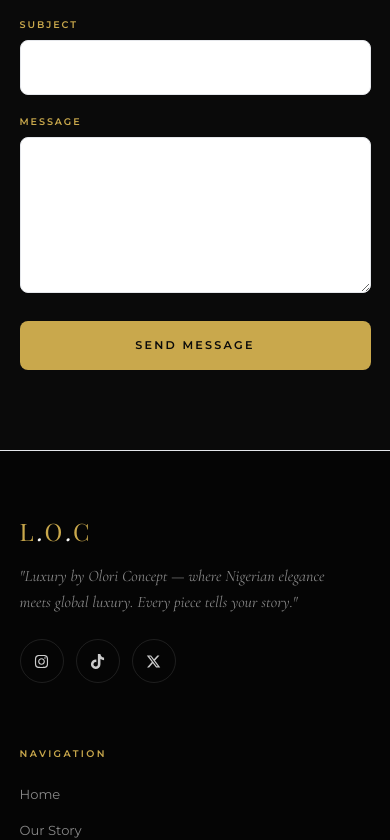
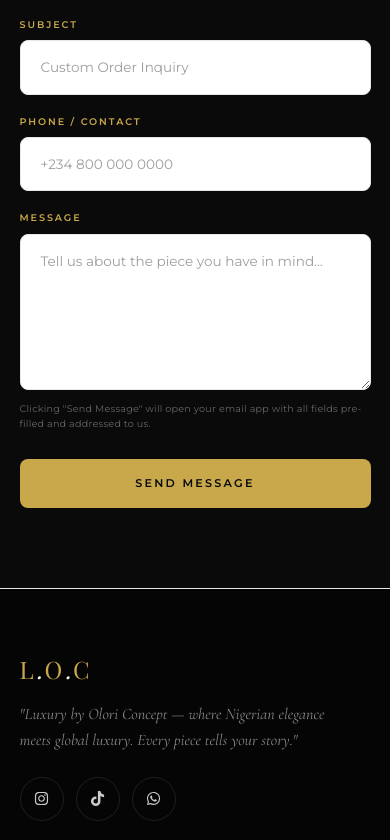
Before and after one commit to OloriNifemi/Loc-Jewelry-store, a React (Vite) app: page /contact in a window 390 px wide. Shown: the part 1446-2286 px from the top of the page. Built offline with nearby package versions, Linux system fonts and the light colour scheme; a web font is replaced by a local one.

Commit message:
update on mail

```diff
--- a/src/App.jsx
+++ b/src/App.jsx
@@ -1,16 +1,21 @@
-// src/App.jsx
+// App.jsx
 import { Routes, Route, useLocation } from 'react-router-dom'
 import { AnimatePresence, motion } from 'framer-motion'
-
 import Navbar from './components/Navbar.jsx'
 import Footer from './components/Footer.jsx'
-import ScrollToTop from './components/ScrollToTop.jsx'
-
 import Home from './pages/Home.jsx'
 import About from './pages/About.jsx'
 import Products from './pages/Products.jsx'
 import Blog from './pages/Blog.jsx'
 import Contact from './pages/Contact.jsx'
+import ScrollToTop from './components/ScrollToTop.jsx'
+
+const pageTransition = {
+  initial: { opacity: 0, y: 20 },
+  animate: { opacity: 1, y: 0 },
+  exit: { opacity: 0, y: -20 },
+  transition: { duration: 0.5 },
+}
 
 export default function App() {
   const location = useLocation()
@@ -18,20 +23,14 @@ export default function App() {
   return (
     <div className="min-h-screen bg-black text-off-white">
       <Navbar />
-      <ScrollToTop /> {/* ensures every page starts from top */}
+      <ScrollToTop />
 
-      {/* AnimatePresence handles route animations */}
-      <AnimatePresence exitBeforeEnter>
+      <AnimatePresence mode="wait">
         <Routes location={location} key={location.pathname}>
           <Route
             path="/"
             element={
-              <motion.div
-                initial={{ opacity: 0, y: 10 }}
-                animate={{ opacity: 1, y: 0 }}
-                exit={{ opacity: 0, y: -10 }}
-                transition={{ duration: 0.4 }}
-              >
+              <motion.div {...pageTransition}>
                 <Home />
               </motion.div>
             }
@@ -39,12 +38,7 @@ export default function App() {
           <Route
             path="/about"
             element={
-              <motion.div
-                initial={{ opacity: 0, y: 10 }}
-                animate={{ opacity: 1, y: 0 }}
-                exit={{ opacity: 0, y: -10 }}
-                transition={{ duration: 0.4 }}
-              >
+              <motion.div {...pageTransition}>
                 <About />
               </motion.div>
             }
@@ -52,12 +46,7 @@ export default function App() {
           <Route
             path="/products"
             element={
-              <motion.div
-                initial={{ opacity: 0, y: 10 }}
-                animate={{ opacity: 1, y: 0 }}
-                exit={{ opacity: 0, y: -10 }}
-                transition={{ duration: 0.4 }}
-              >
+              <motion.div {...pageTransition}>
                 <Products />
               </motion.div>
             }
@@ -65,12 +54,7 @@ export default function App() {
           <Route
             path="/blog"
             element={
-              <motion.div
-                initial={{ opacity: 0, y: 10 }}
-                animate={{ opacity: 1, y: 0 }}
-                exit={{ opacity: 0, y: -10 }}
-                transition={{ duration: 0.4 }}
-              >
+              <motion.div {...pageTransition}>
                 <Blog />
               </motion.div>
             }
@@ -78,12 +62,7 @@ export default function App() {
           <Route
             path="/contact"
             element={
-              <motion.div
-                initial={{ opacity: 0, y: 10 }}
-                animate={{ opacity: 1, y: 0 }}
-                exit={{ opacity: 0, y: -10 }}
-                transition={{ duration: 0.4 }}
-              >
+              <motion.div {...pageTransition}>
                 <Contact />
               </motion.div>
             }
--- a/src/components/Footer.jsx
+++ b/src/components/Footer.jsx
@@ -1,27 +1,41 @@
-import { Link } from 'react-router-dom'
-import { FaInstagram, FaTiktok, FaXTwitter, FaWhatsapp } from 'react-icons/fa6'
+import { Link } from "react-router-dom";
+import { FaInstagram, FaTiktok, FaWhatsapp } from "react-icons/fa6";
 
-const WA = 'https://wa.me/2349116971778?text=Hi,%20I%20am%20interested%20in%20your%20jewelry'
+const WA =
+  "https://wa.me/2349116971778?text=Hi,%20I%20am%20interested%20in%20your%20jewelry";
 
 export default function Footer() {
   return (
     <footer className="bg-[#050505] border-t border-gold/12 pt-16 pb-8 px-[5vw]">
       <div className="max-w-[1200px] mx-auto grid grid-cols-1 md:grid-cols-3 gap-16 pb-12 border-b border-white/5">
-
         {/* Brand */}
         <div>
-          <Link to="/" className="font-playfair text-2xl tracking-widest text-gold no-underline block mb-4">
-            L<span className="italic text-off-white">.</span>O<span className="italic text-off-white">.</span>C
+          <Link
+            to="/"
+            className="font-playfair text-2xl tracking-widest text-gold no-underline block mb-4"
+          >
+            L<span className="italic text-off-white">.</span>O
+            <span className="italic text-off-white">.</span>C
           </Link>
           <p className="font-cormorant italic text-base text-[#888] leading-relaxed max-w-xs">
-            "Luxury by Olori Concept — where Nigerian elegance meets global luxury. Every piece tells your story."
+            "Luxury by Olori Concept — where Nigerian elegance meets global
+            luxury. Every piece tells your story."
           </p>
           <div className="flex gap-3 mt-6">
-            {[FaInstagram, FaTiktok, FaXTwitter].map((Icon, i) => (
-              <a key={i} href="#"
+            {[
+              { Icon: FaInstagram, link: "https://instagram.com/l.o.c_jewelries" },
+              { Icon: FaTiktok, link: "https://tiktok.com/@l.o.c_jewelries" },
+              { Icon: FaWhatsapp, link: WA },
+            ].map(({ Icon, link }, i) => (
+              <a
+                key={i}
+                href={link}
+                target="_blank"
+                rel="noreferrer"
                 className="w-11 h-11 rounded-full flex items-center justify-center text-[#ccc]
-                           border border-white/10 hover:border-gold hover:text-gold
-                           hover:-translate-y-0.5 transition-all duration-300 no-underline">
+               border border-white/10 hover:border-gold hover:text-gold
+               hover:-translate-y-0.5 transition-all duration-300 no-underline"
+              >
                 <Icon size={15} />
               </a>
             ))}
@@ -34,9 +48,18 @@ export default function Footer() {
             Navigation
           </div>
           <ul className="list-none flex flex-col gap-3">
-            {[['/', 'Home'], ['/about', 'Our Story'], ['/products', 'Collection'], ['/blog', 'Blog'], ['/contact', 'Contact']].map(([to, label]) => (
+            {[
+              ["/", "Home"],
+              ["/about", "Our Story"],
+              ["/products", "Collection"],
+              ["/blog", "Blog"],
+              ["/contact", "Contact"],
+            ].map(([to, label]) => (
               <li key={to}>
-                <Link to={to} className="font-montserrat text-[0.82rem] text-[#888] hover:text-gold transition-colors duration-300 no-underline">
+                <Link
+                  to={to}
+                  className="font-montserrat text-[0.82rem] text-[#888] hover:text-gold transition-colors duration-300 no-underline"
+                >
                   {label}
                 </Link>
               </li>
@@ -51,26 +74,49 @@ export default function Footer() {
           </div>
           <ul className="list-none flex flex-col gap-3">
             <li>
-              <a href={WA} target="_blank" rel="noreferrer"
-                className="font-montserrat text-[0.82rem] text-[#888] hover:text-gold transition-colors duration-300 no-underline flex items-center gap-2">
+              <a
+                href={WA}
+                target="_blank"
+                rel="noreferrer"
+                className="font-montserrat text-[0.82rem] text-[#888] hover:text-gold transition-colors duration-300 no-underline flex items-center gap-2"
+              >
                 <FaWhatsapp size={13} /> +234 911 697 1778
               </a>
             </li>
-            <li className="font-montserrat text-[0.82rem] text-[#888]">Lagos, Nigeria</li>
-            <li><a href={WA} target="_blank" rel="noreferrer" className="font-montserrat text-[0.82rem] text-[#888] hover:text-gold transition-colors no-underline">WhatsApp Us</a></li>
-            <li><a href="#" className="font-montserrat text-[0.82rem] text-[#888] hover:text-gold transition-colors no-underline">Custom Orders</a></li>
+            <li className="font-montserrat text-[0.82rem] text-[#888]">
+              Lagos, Nigeria
+            </li>
+            <li>
+              <a
+                href={WA}
+                target="_blank"
+                rel="noreferrer"
+                className="font-montserrat text-[0.82rem] text-[#888] hover:text-gold transition-colors no-underline"
+              >
+                WhatsApp Us
+              </a>
+            </li>
+            <li>
+              <a
+                href="#"
+                className="font-montserrat text-[0.82rem] text-[#888] hover:text-gold transition-colors no-underline"
+              >
+                Custom Orders
+              </a>
+            </li>
           </ul>
         </div>
       </div>
 
       <div className="max-w-[1200px] mx-auto flex flex-wrap justify-between items-center gap-4 mt-8">
         <span className="font-montserrat text-[0.72rem] text-[#888]">
-          © 2026 Luxury by Olori Concept (L.O.C). All rights reserved. Lagos, Nigeria.
+          © 2026 Luxury by Olori Concept (L.O.C). All rights reserved. Lagos,
+          Nigeria.
         </span>
         <span className="font-montserrat text-[0.6rem] tracking-[0.2em] uppercase text-gold/70">
           ✦ Nigerian Luxury ✦
         </span>
       </div>
     </footer>
-  )
+  );
 }
--- a/src/components/ProductCard.jsx
+++ b/src/components/ProductCard.jsx
@@ -1,21 +1,32 @@
 import { FaWhatsapp } from 'react-icons/fa'
+import { motion } from 'framer-motion'
 
 const WA_BASE = 'https://wa.me/2349116971778?text=Hi,%20I%20am%20interested%20in%20the%20'
 
 export default function ProductCard({ name, category, price, badge, image, height }) {
   const waLink = `${WA_BASE}${encodeURIComponent(name)}`
 
+  const cardVariants = {
+    hidden: { opacity: 0, y: 20 },
+    visible: { opacity: 1, y: 0, transition: { duration: 0.6 } },
+    hover: { scale: 1.03, transition: { duration: 0.3 } }
+  }
+
   return (
-    <div className="group bg-[#1a1a1a] rounded-xl overflow-hidden border border-gold/8
-                    transition-all duration-500 hover:-translate-y-2 lg:w-[350px]
-                    hover:shadow-[0_24px_60px_rgba(0,0,0,0.6),0_0_0_1px_rgba(201,168,76,0.2)]">
-
+    <motion.div
+      className="group bg-[#1a1a1a] rounded-xl overflow-hidden border border-gold/8 transition-all duration-500 lg:w-[350px] hover:shadow-[0_24px_60px_rgba(0,0,0,0.6),0_0_0_1px_rgba(201,168,76,0.2)]"
+      variants={cardVariants}
+      initial="hidden"
+      animate="visible"
+      whileHover="hover"
+    >
       {/* Image */}
       <div className="relative h-80 overflow-hidden">
-        <img
+        <motion.img
           src={image}
           alt={name}
           className={`w-full ${height} object-center transition-transform duration-700 group-hover:scale-105`}
+          whileHover={{ scale: 1.05 }}
         />
         {badge && (
           <span className="absolute top-4 right-4 bg-gold text-black text-[0.55rem] tracking-[0.15em] uppercase font-bold px-2.5 py-1 rounded-sm z-10">
@@ -24,7 +35,7 @@ export default function ProductCard({ name, category, price, badge, image, heigh
         )}
       </div>
 
-      {/* Info — unchanged */}
+      {/* Info */}
       <div className="p-6">
         <div className="font-montserrat text-[0.6rem] tracking-[0.2em] uppercase text-[#888] mb-1.5">
           {category}
@@ -32,18 +43,16 @@ export default function ProductCard({ name, category, price, badge, image, heigh
         <div className="font-playfair text-xl font-semibold mb-1">{name}</div>
         <div className="text-gold font-semibold tracking-wide mb-5">{price}</div>
 
-        <a  href={waLink}
+        <a
+          href={waLink}
           target="_blank"
           rel="noreferrer"
-          className="flex items-center justify-center gap-2 w-full
-                     border border-gold/40 text-gold rounded
-                     font-montserrat text-[0.65rem] tracking-[0.18em] uppercase font-semibold
-                     py-3 transition-all duration-300 hover:bg-gold hover:text-black hover:border-gold no-underline"
+          className="flex items-center justify-center gap-2 w-full border border-gold/40 text-gold rounded font-montserrat text-[0.65rem] tracking-[0.18em] uppercase font-semibold py-3 transition-all duration-300 hover:bg-gold hover:text-black hover:border-gold no-underline"
         >
           <FaWhatsapp size={14} />
           Inquire on WhatsApp
         </a>
       </div>
-    </div>
+    </motion.div>
   )
 }
--- a/src/pages/Contact.jsx
+++ b/src/pages/Contact.jsx
@@ -1,37 +1,82 @@
-import { useState } from 'react'
-import { FaWhatsapp } from 'react-icons/fa'
-import { FaInstagram, FaTiktok, FaXTwitter, FaLocationDot, FaPhone, FaClock, FaPenToSquare } from 'react-icons/fa6'
+import { useState } from "react";
+import { FaWhatsapp } from "react-icons/fa";
+import {
+  FaInstagram,
+  FaTiktok,
+  FaXTwitter,
+  FaLocationDot,
+  FaPhone,
+  FaClock,
+  FaPenToSquare,
+} from "react-icons/fa6";
 
-const WA = 'https://wa.me/2349116971778?text=Hi,%20I%20am%20interested%20in%20your%20jewelry'
+const WA =
+  "https://wa.me/2349116971778?text=Hi,%20I%20am%20interested%20in%20your%20jewelry";
+
+const RECIPIENT = "luxurybyolori@gmail.com";
 
 const details = [
-  { Icon: FaPhone,       label: 'Phone',         value: '+234 911 697 1778' },
-  { Icon: FaLocationDot, label: 'Location',       value: 'Lagos, Nigeria' },
-  { Icon: FaClock,       label: 'Hours',          value: 'Mon – Sat: 9am – 7pm WAT' },
-  { Icon: FaPenToSquare, label: 'Custom Orders',  value: 'Available via WhatsApp' },
-]
+  { Icon: FaPhone, label: "Phone", value: "+234 911 697 1778" },
+  { Icon: FaLocationDot, label: "Location", value: "Lagos, Nigeria" },
+  { Icon: FaClock, label: "Hours", value: "Mon – Sat: 9am – 7pm WAT" },
+  {
+    Icon: FaPenToSquare,
+    label: "Custom Orders",
+    value: "Available via WhatsApp",
+  },
+];
 
 const socials = [
-  { Icon: FaInstagram, label: 'Instagram', href: '#' },
-  { Icon: FaTiktok,    label: 'TikTok',    href: '#' },
-  { Icon: FaXTwitter,  label: 'X',         href: '#' },
-]
+  { Icon: FaInstagram, label: "Instagram", href: "#" },
+  { Icon: FaTiktok, label: "TikTok", href: "#" },
+  { Icon: FaXTwitter, label: "X", href: "#" },
+];
 
 export default function Contact() {
-  const [submitted, setSubmitted] = useState(false)
-  const [form, setForm] = useState({ name: '', email: '', subject: '', message: '' })
+  const [submitted, setSubmitted] = useState(false);
+  const [form, setForm] = useState({
+    name: "",
+    email: "",
+    subject: "",
+    contact: "",
+    message: "",
+  });
 
   function handleSubmit(e) {
-    e.preventDefault()
-    setSubmitted(true)
-    setTimeout(() => setSubmitted(false), 3500)
+    e.preventDefault();
+
+    const body = [
+      `Name: ${form.name}`,
+      `Email: ${form.email}`,
+      `Phone/Contact: ${form.contact}`,
+      ``,
+      `Message:`,
+      form.message,
+    ].join("\n");
+
+    const mailtoLink =
+      `mailto:${RECIPIENT}` +
+      `?subject=${encodeURIComponent(
+        form.subject || "Inquiry from L.O.C Website"
+      )}` +
+      `&body=${encodeURIComponent(body)}`;
+
+    window.location.href = mailtoLink;
+
+    setSubmitted(true);
+    setTimeout(() => {
+      setSubmitted(false);
+      setForm({ name: "", email: "", subject: "", contact: "", message: "" });
+    }, 3500);
   }
 
   return (
     <div className="pt-20">
       {/* Page header */}
       <div className="py-24 px-[5vw] bg-[#1a1a1a] text-center">
-        <span className="font-montserrat text-[0.6rem] tracking-[0.35em] uppercase text-gold block mb-4">✦ Get in Touch ✦</span>
+        <span className="font-montserrat text-[0.6rem] tracking-[0.35em] uppercase text-gold block mb-4">
+          ✦ Get in Touch ✦
+        </span>
         <h1 className="font-playfair font-bold text-[clamp(2rem,4vw,3.5rem)] leading-snug">
           Connect With <em className="italic text-gold">L.O.C</em>
         </h1>
@@ -40,15 +85,21 @@ export default function Contact() {
 
       <section className="py-20 px-[5vw]">
         <div className="max-w-[1100px] mx-auto grid grid-cols-1 md:grid-cols-2 gap-20">
-
           {/* Left — info */}
           <div>
-            <span className="font-montserrat text-[0.6rem] tracking-[0.35em] uppercase text-gold block mb-4">✦ Reach Us ✦</span>
+            <span className="font-montserrat text-[0.6rem] tracking-[0.35em] uppercase text-gold block mb-4">
+              ✦ Reach Us ✦
+            </span>
+
             <h2 className="font-playfair font-bold text-[2rem] leading-snug mb-6">
-              We'd love to <em className="italic text-gold">hear</em><br />from you
+              We'd love to <em className="italic text-gold">hear</em>
+              <br />
+              from you
             </h2>
+
             <p className="font-cormorant italic text-lg text-[#ccc] leading-[1.8] mb-8">
-              Reach out for inquiries, custom orders, or collaborations. We're always excited to bring your vision to life.
+              Reach out for inquiries, custom orders, or collaborations. We're
+              always excited to bring your vision to life.
             </p>
 
             {/* WhatsApp CTA */}
@@ -73,7 +124,9 @@ export default function Contact() {
                     <span className="font-montserrat text-[0.6rem] tracking-[0.15em] uppercase text-gold font-semibold min-w-[90px]">
                       {label}
                     </span>
-                    <span className="font-montserrat text-[0.85rem] text-[#ccc]">{value}</span>
+                    <span className="font-montserrat text-[0.85rem] text-[#ccc]">
+                      {value}
+                    </span>
                   </div>
                 </div>
               ))}
@@ -84,6 +137,7 @@ export default function Contact() {
               <div className="font-montserrat text-[0.6rem] tracking-[0.2em] uppercase text-gold mb-4 font-semibold">
                 Follow Us
               </div>
+
               <div className="flex gap-3">
                 {socials.map(({ Icon, label, href }) => (
                   <a
@@ -104,6 +158,7 @@ export default function Contact() {
           {/* Right — form */}
           <div>
             <form onSubmit={handleSubmit} className="flex flex-col gap-5">
+
               <div className="flex flex-col gap-2">
                 <label className="font-montserrat text-[0.6rem] tracking-[0.2em] uppercase text-gold font-semibold">
                   Your Name
@@ -114,7 +169,7 @@ export default function Contact() {
                   placeholder="Amaka Johnson"
                   value={form.name}
                   onChange={(e) => setForm({ ...form, name: e.target.value })}
-                  className="bg-white/4 border border-white/8 text-white px-5 py-4 font-montserrat text-[0.85rem] outline-none rounded-lg transition-all focus:border-gold/50 focus:bg-white/7 placeholder-white/20"
+                  className="bg-white/4 border border-white/8 text-black px-5 py-4 font-montserrat text-[0.85rem] outline-none rounded-lg transition-all focus:border-gold/50 placeholder:text-black/40"
                 />
               </div>
 
@@ -128,7 +183,7 @@ export default function Contact() {
                   placeholder="you@example.com"
                   value={form.email}
                   onChange={(e) => setForm({ ...form, email: e.target.value })}
-                  className="bg-white/4 border border-white/8 text-white px-5 py-4 font-montserrat text-[0.85rem] outline-none rounded-lg transition-all focus:border-gold/50 focus:bg-white/7 placeholder-white/20"
+                  className="bg-white/4 border border-white/8 text-black px-5 py-4 font-montserrat text-[0.85rem] outline-none rounded-lg transition-all focus:border-gold/50 placeholder:text-black/40"
                 />
               </div>
 
@@ -138,10 +193,29 @@ export default function Contact() {
                 </label>
                 <input
                   type="text"
+                  required
                   placeholder="Custom Order Inquiry"
                   value={form.subject}
-                  onChange={(e) => setForm({ ...form, subject: e.target.value })}
-                  className="bg-white/4 border border-white/8 text-white px-5 py-4 font-montserrat text-[0.85rem] outline-none rounded-lg transition-all focus:border-gold/50 focus:bg-white/7 placeholder-white/20"
+                  onChange={(e) =>
+                    setForm({ ...form, subject: e.target.value })
+                  }
+                  className="bg-white/4 border border-white/8 text-black px-5 py-4 font-montserrat text-[0.85rem] outline-none rounded-lg transition-all focus:border-gold/50 placeholder:text-black/40"
+                />
+              </div>
+
+              <div className="flex flex-col gap-2">
+                <label className="font-montserrat text-[0.6rem] tracking-[0.2em] uppercase text-gold font-semibold">
+                  Phone / Contact
+                </label>
+                <input
+                  type="tel"
+                  required
+                  placeholder="+234 800 000 0000"
+                  value={form.contact}
+                  onChange={(e) =>
+                    setForm({ ...form, contact: e.target.value })
+                  }
+                  className="bg-white/4 border border-white/8 text-black px-5 py-4 font-montserrat text-[0.85rem] outline-none rounded-lg transition-all focus:border-gold/50 placeholder:text-black/40"
                 />
               </div>
 
@@ -151,28 +225,37 @@ export default function Contact() {
                 </label>
                 <textarea
                   rows={6}
-                  placeholder="Tell us about the piece you have in mind, your budget, or any questions you have..."
+                  required
+                  placeholder="Tell us about the piece you have in mind..."
                   value={form.message}
-                  onChange={(e) => setForm({ ...form, message: e.target.value })}
-                  className="bg-white/4 border border-white/8 text-white px-5 py-4 font-montserrat text-[0.85rem] outline-none rounded-lg transition-all focus:border-gold/50 focus:bg-white/7 placeholder-white/20 resize-y"
+                  onChange={(e) =>
+                    setForm({ ...form, message: e.target.value })
+                  }
+                  className="bg-white/4 border border-white/8 text-black px-5 py-4 font-montserrat text-[0.85rem] outline-none rounded-lg transition-all focus:border-gold/50 placeholder:text-black/40 resize-y"
                 />
               </div>
+
+              <p className="font-montserrat text-[0.6rem] text-[#666] tracking-wide -mt-2">
+                Clicking "Send Message" will open your email app with all fields
+                pre-filled and addressed to us.
+              </p>
 
               <button
                 type="submit"
                 className={`mt-2 px-8 py-4 font-montserrat text-[0.7rem] tracking-[0.2em] uppercase font-bold rounded-lg transition-all duration-300
-                  ${submitted
-                    ? 'bg-green-500 text-black cursor-default'
-                    : 'bg-gold text-black hover:bg-gold-light hover:-translate-y-0.5 hover:shadow-[0_8px_24px_rgba(201,168,76,0.35)]'
-                  }`}
+                ${
+                  submitted
+                    ? "bg-green-500 text-black cursor-default"
+                    : "bg-gold text-black hover:bg-gold-light hover:-translate-y-0.5 hover:shadow-[0_8px_24px_rgba(201,168,76,0.35)]"
+                }`}
               >
-                {submitted ? 'Message Sent ✓' : 'Send Message'}
+                {submitted ? "Opening Email App ✓" : "Send Message"}
               </button>
+
             </form>
           </div>
-
         </div>
       </section>
     </div>
-  )
+  );
 }
```
